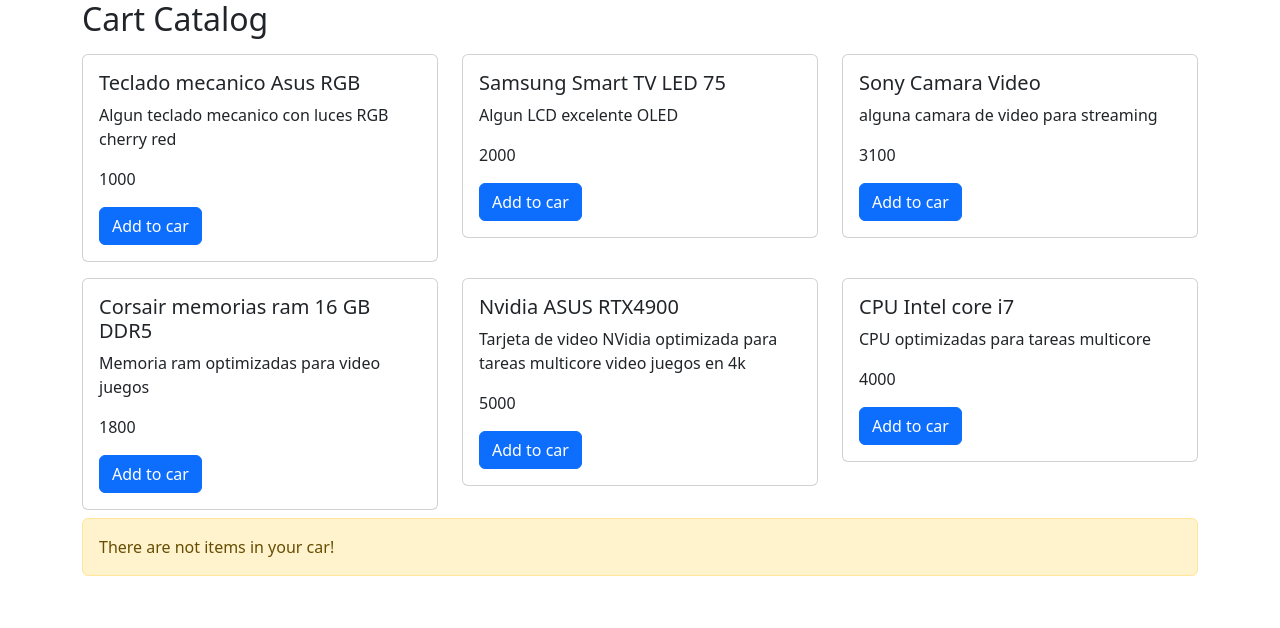
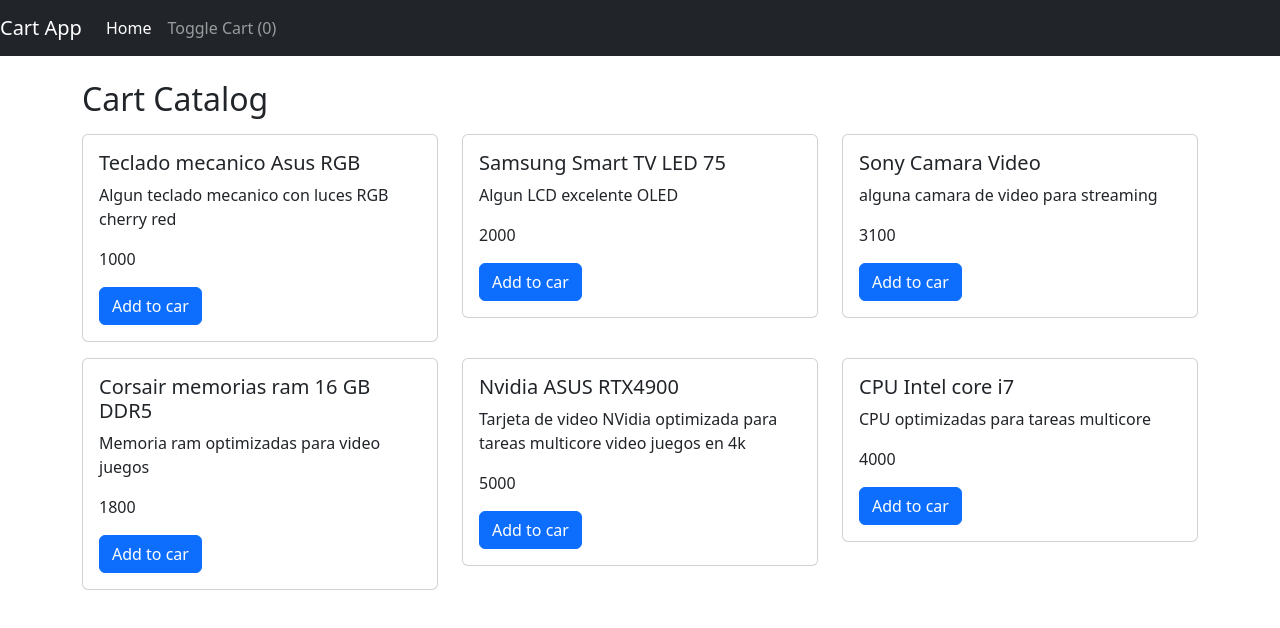
Before and after one commit to jonas-repo/ShoppingCartApp, an Angular app: page / in a window 1280 px wide. Shown: the top 628 px of the page. Built offline with nearby package versions, Linux system fonts and the light colour scheme.

Commit message:
modal and car structure added

```diff
--- a/src/app/app.html
+++ b/src/app/app.html
@@ -1,3 +1 @@
-<div class="container">
-    <cart-app></cart-app>
-</div>
+<cart-app></cart-app>
--- a/src/app/components/car/car.html
+++ b/src/app/components/car/car.html
@@ -1,4 +1,4 @@
-<p>car works!</p>
+
 <table class="table table-hover table-striped">
     <thead>
         <tr>
@@ -25,7 +25,7 @@
     <tfoot>
         <tr>
             <td colspan="3" class="text-end fw-bold">Total</td>
-            <td colspan="2" class="text-end fw-bold">{{total}}</td>
+            <td colspan="2" class="text-start fw-bold">{{total}}</td>
         </tr>
     </tfoot>
 </table>
--- a/src/app/components/cart-app/cart-app.html
+++ b/src/app/components/cart-app/cart-app.html
@@ -1,12 +1,27 @@
+<navbar [items]="items" (openCartEvent)="openCart()"></navbar>
+<div class="container my-4">
     <h2>Cart Catalog</h2>
+    <catalog [products]="products" (productEventEmmiter)="onAddCart($event)" />
 
-<catalog [products]="products" (productEventEmmiter)="onAddCart($event)"/>
+    @if (showCart) {
+    <div class="abrir-modal animacion fadeIn">
+        <div class="modal" style="display: block;" tabindex="-1">
+            <div class="modal-dialog" role="document">
+                <div class="modal-content">
+                    <h5 class="modal-title">Shopping cart</h5>
 
+                    <div class="modal-body">
+                        <button class="btn btn-secondary float-end" (click)="openCart()">X</button>
                         @if(items.length > 0){
-    <car [items] = "items"
-    [total] = "total"
-    (idProductEventEmmiter)="onDeleteCart($event)"></car>
+                        <car [items]="items" [total]="total" (idProductEventEmmiter)="onDeleteCart($event)"></car>
                         }
                         @else {
                         <div class="alert alert-warning">There are not items in your car!</div>
                         }
+                    </div>
+                </div>
+            </div>
+        </div>
+    </div>
+    }
+</div>
--- a/src/app/components/cart-app/cart-app.ts
+++ b/src/app/components/cart-app/cart-app.ts
@@ -4,10 +4,11 @@
 import { Catalog } from '../catalog/catalog';
 import { CartItem } from '../../models/cartItem';
 import { Car } from '../car/car';
+import { Navbar } from '../navbar/navbar';
 
 @Component({
   selector: 'cart-app',
-  imports: [Catalog, Car],
+  imports: [Catalog, Car, Navbar],
   templateUrl: './cart-app.html',
   styleUrl: './cart-app.css'
 })
@@ -19,6 +20,8 @@
 
   total: number = 0;
 
+  showCart: boolean = false;
+
   //inject dependency
   constructor(private service: ShopCarService) {
 
@@ -27,6 +30,7 @@
   //interface from onInit to initialize with this data
   ngOnInit(): void {
     this.products = this.service.findAll();
+    this.items = JSON.parse(sessionStorage.getItem('cart')!) || [];
     this.calculateTotal();
   }
 
@@ -55,6 +59,7 @@
       }]
     }
     this.calculateTotal();
+    this.saveSession();
   }
 
   /**
@@ -65,6 +70,7 @@
   onDeleteCart(id: number) {
     this.items = this.items.filter(item => item.product.id !== id);
     this.calculateTotal();
+    this.saveSession
   }
 
   /**
@@ -81,4 +87,18 @@
   calculateTotal(){
     this.total = this.items.reduce((accumulator, item) => accumulator + item.quantity * item.product.price, 0);
   }
+
+  /**
+   * Saves the current cart items to the browser's session storage.
+   *
+   * Serializes the `items` array and stores it under the key `'cart'` in sessionStorage.
+   * This allows the cart state to persist across page reloads within the same session.
+   */
+  saveSession(){
+    sessionStorage.setItem('cart', JSON.stringify(this.items));
+  }
+
+  openCart(){
+    this.showCart = !this.showCart;
+  }
 }
--- /dev/null
+++ b/src/app/components/navbar/navbar.html
@@ -0,0 +1,17 @@
+<nav class="navbar navbar-expand-lg navbar-dark bg-dark">
+    <a class="navbar-brand" href="#">Cart App</a>
+    <button class="navbar-toggler" type="button" data-bs-toggle="collapse" data-bs-target="#navbarNav"
+        aria-controls="navbarNav" aria-expanded="false" aria-label="Toggle navigation">
+        <span class="navbar-toggler-icon"></span>
+    </button>
+    <div class="collapse navbar-collapse" id="navbarNav">
+        <ul class="navbar-nav">
+            <li class="nav-item">
+                <a class="nav-link active" aria-current="page" href="#">Home</a>
+            </li>
+            <li class="nav-item">
+                <a class="nav-link" (click)="openCart()" role="button">Toggle Cart ({{items.length}})</a>
+            </li>
+        </ul>
+    </div>
+</nav>
--- /dev/null
+++ b/src/app/components/navbar/navbar.ts
@@ -0,0 +1,31 @@
+import { Component, EventEmitter, Input, Output } from '@angular/core';
+import { CartItem } from '../../models/cartItem';
+
+@Component({
+  selector: 'navbar',
+  imports: [],
+  templateUrl: './navbar.html',
+  styleUrl: './navbar.css'
+})
+/**
+ * Represents the navigation bar component for the shopping cart application.
+ *
+ * @remarks
+ * This component displays the navigation bar and provides an interface to open the cart.
+ *
+ * @property {CartItem[]} items - The list of items currently in the cart.
+ * @event openCartEvent - Emits when the cart should be opened.
+ *
+ * @method openCart - Emits the `openCartEvent` to signal that the cart should be opened.
+ */
+export class Navbar {
+
+  @Input() items: CartItem[] = [];
+
+  @Output() openCartEvent= new EventEmitter();
+
+  openCart(){
+    this.openCartEvent.emit();
+  }
+
+}
--- a/src/styles.css
+++ b/src/styles.css
@@ -1 +1,42 @@
 /* You can add global styles to this file, and also import other style files */
+.abrir-modal {
+    background-color: rgba(0, 0, 0, 0.7);
+    position: fixed;
+    top: 0px;
+    left: 0px;
+    width: 100%;
+    height: 100%;
+    z-index: 1000;
+}
+
+.animacion {
+    animation-duration: 2s;
+    animation-fill-mode: both;
+    -webkit-animation-duration: 2s;
+    -webkit-animation-fill-mode: both;
+}
+
+.fadeIn {
+    animation-name: fadeIn;
+    -webkit-animation-name: fadeIn;
+}
+
+@keyframes fadeIn {
+    0% {
+        opacity: 0
+    }
+
+    to {
+        opacity: 1
+    }
+}
+
+@-webkit-keyframes fadeIn {
+    0% {
+        opacity: 0
+    }
+
+    to {
+        opacity: 1
+    }
+}
```
Also changed, not shown: src/app/components/navbar/navbar.css (added), 1 other file (tests, documents, lock files or other folders). Lines whose indentation alone changed are shown as unchanged.
